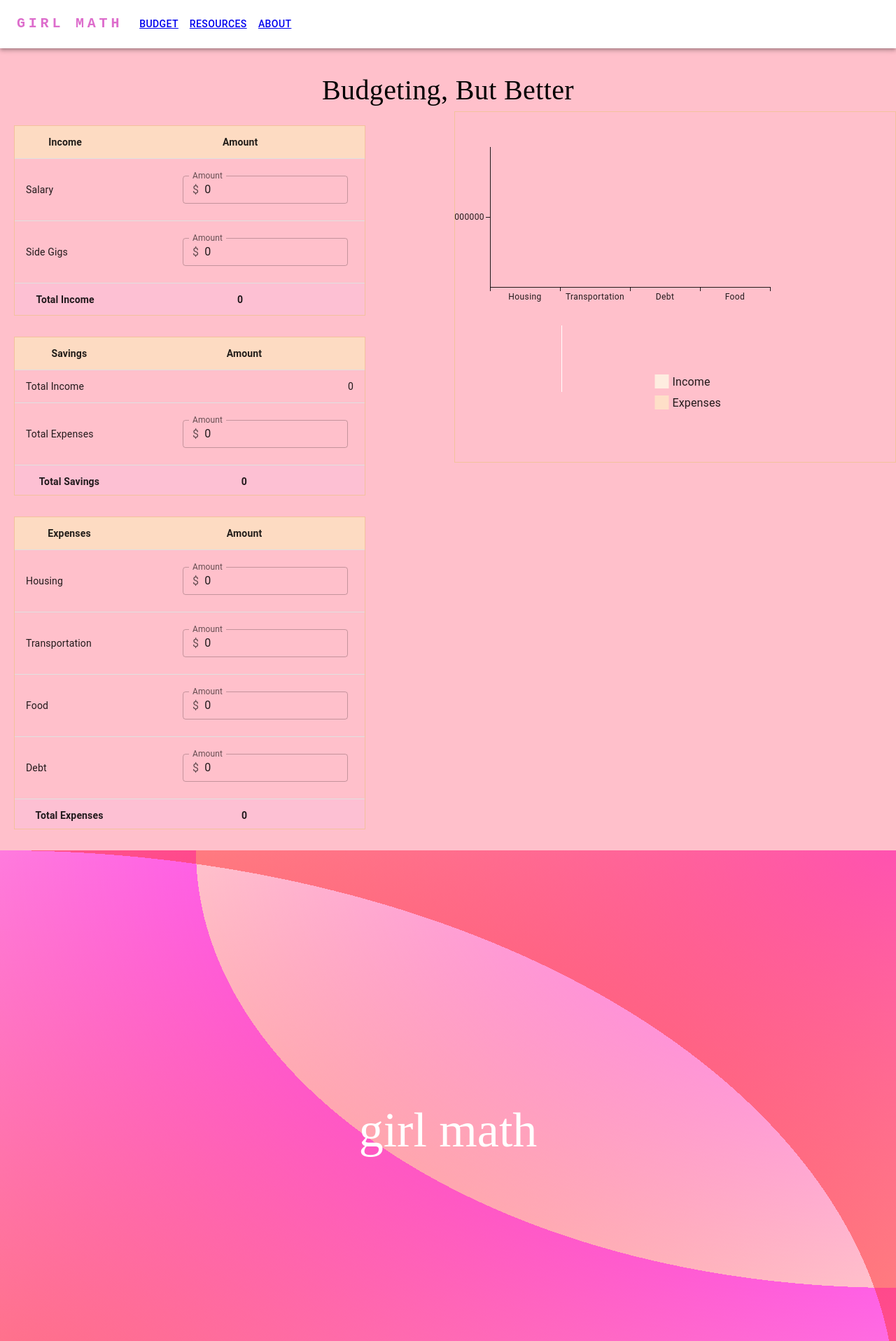
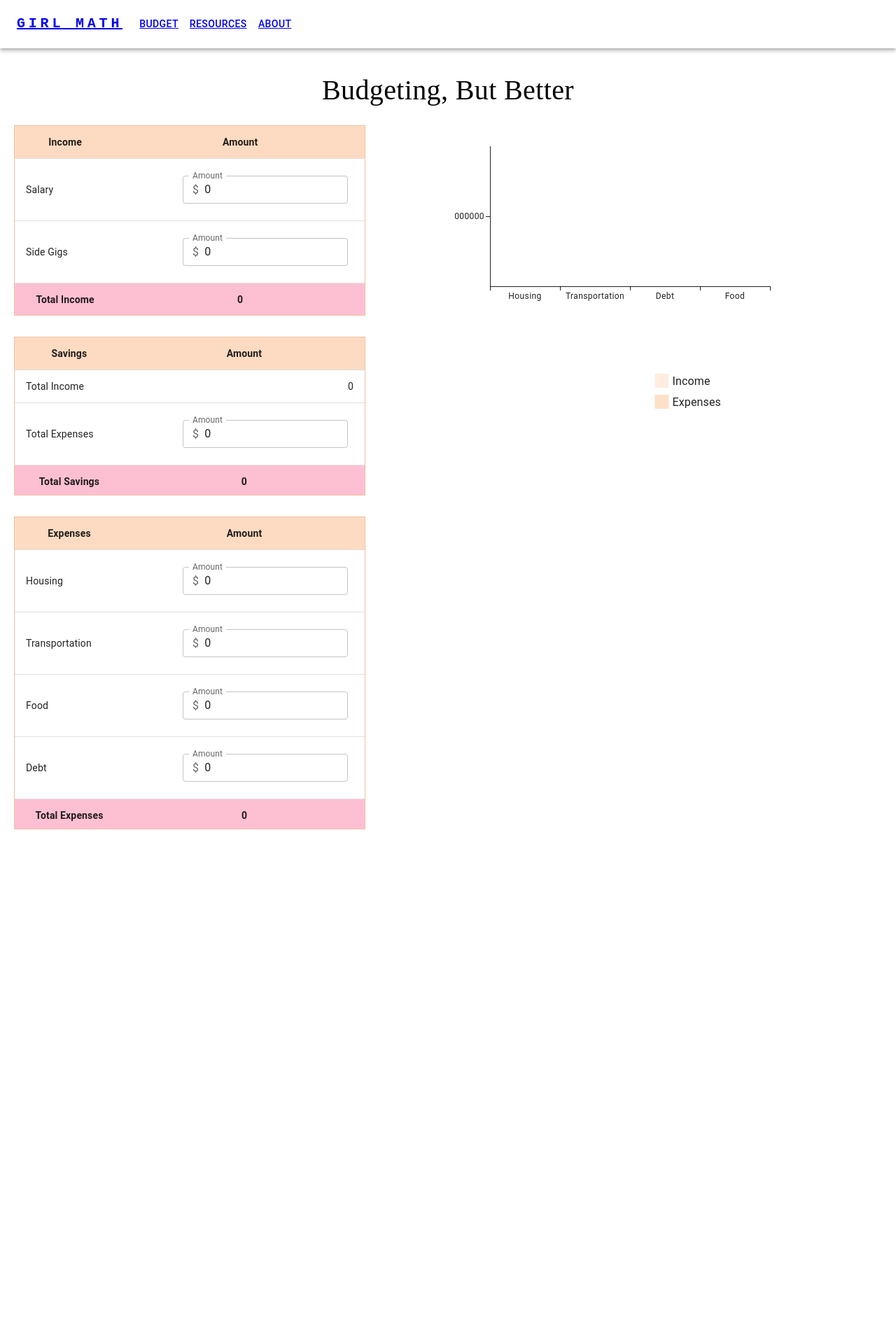
Before and after one commit to lphan48/hack-the-patriarchy, a React (Create React App) app: page /Budget in a window 1280 px wide. Shown: the top 1916 px of the page at 70% size. After the commit the page ends 1215 px from the top, so only its background shows below. Built offline with nearby package versions, Linux system fonts and the light colour scheme; a web font is replaced by a local one.

Commit message:
fixing navbar

```diff
--- a/src/App.tsx
+++ b/src/App.tsx
@@ -12,13 +12,14 @@ function App() {
       <BrowserRouter>
         <Navbar />
         <Routes>
+          <Route path="/Home" element={<Home />} />
           <Route path="/Budget" element={<BudgetPage />} />
           <Route path="/Resources" element={<ResourcesPage />} />
           <Route path="/About" element={<AboutPage />} />
         </Routes>
       </BrowserRouter>
-      <Home />
-      <BudgetPage />
+      {/* <Home />
+      <BudgetPage /> */}
     </div>
   );
 }
--- a/src/BudgetPage.tsx
+++ b/src/BudgetPage.tsx
@@ -368,7 +368,7 @@ function BudgetPage() {
             </Table>
           </TableContainer>
         </div>
-        <div style={{ flex: 1, border: "1px solid #F3C19D" }}>
+        <div style={{ flex: 1, border: 0 }}>
           <BarChart
             xAxis={[
               {
--- a/src/Navbar.tsx
+++ b/src/Navbar.tsx
@@ -48,7 +48,6 @@ function Navbar() {
             variant="h6"
             noWrap
             component="a"
-            href="#app-bar-with-responsive-menu"
             sx={{
               mr: 2,
               display: { xs: "none", md: "flex" },
@@ -59,7 +58,7 @@ function Navbar() {
               textDecoration: "none",
             }}
           >
-            GIRL MATH
+            <Link to={"/Home"}>GIRL MATH</Link>
           </Typography>
           <Box
             sx={{
--- a/src/index.css
+++ b/src/index.css
@@ -5,7 +5,7 @@ body {
     sans-serif;
   -webkit-font-smoothing: antialiased;
   -moz-osx-font-smoothing: grayscale;
-  background: pink;
+  background: white;
 }
 
 code {
```
